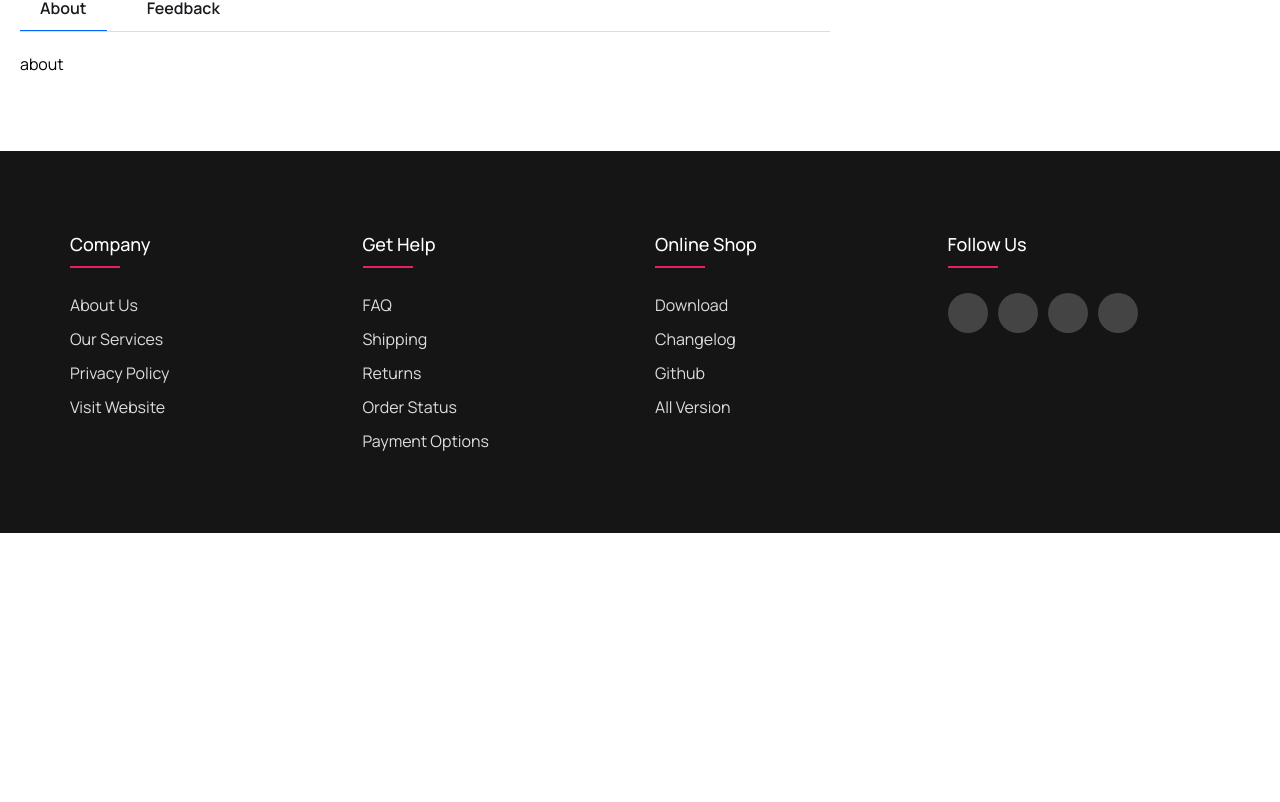
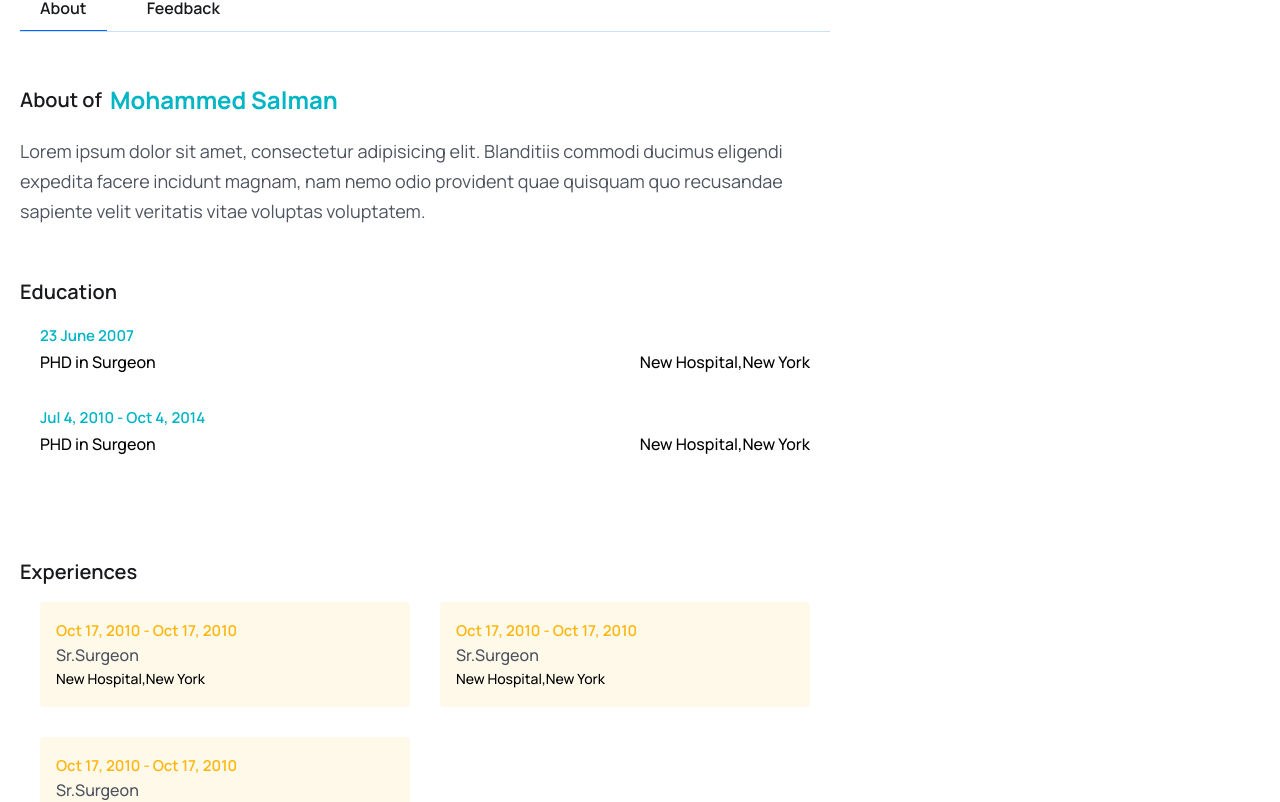
Before and after one commit to SalmanMohammed2001/Doctor_Appointement, a React (Vite) app: page /doctors/1 in a window 1280 px wide. Shown: the part 439-1241 px from the top of the page. Before the commit the page ends 972 px from the top, so only its background shows below. Built offline with nearby package versions, Linux system fonts and the light colour scheme.

Commit message:
doctor details

```diff
--- a/src/pages/Doctors/DoctorAbout.tsx
+++ b/src/pages/Doctors/DoctorAbout.tsx
@@ -1,9 +1,78 @@
+import {formateDate} from "../../utils/formateDate.ts";
 
 const DoctorAbout = () => {
+    // @ts-ignore
+    // @ts-ignore
+    // @ts-ignore
     return (
         <div>
 
-            <h1>about</h1>
+            <div>
+                <h3 className={"text-[20px] leading-[30px] text-headingColor font-semibold flex items-center gap-2"}>
+                    About of
+                    <span className={"text-irisBlueColor font-bold text-[24px] leading-9"}>Mohammed Salman</span>
+                </h3>
+
+                <p className={"text_para"}>Lorem ipsum dolor sit amet, consectetur adipisicing elit. Blanditiis commodi
+                    ducimus eligendi expedita
+                    facere incidunt magnam, nam nemo odio provident quae quisquam quo recusandae sapiente velit
+                    veritatis
+                    vitae voluptas voluptatem.</p>
+            </div>
+
+
+            <div className={"mt-14"}>
+                <h3 className={"text-[20px] leading-[20px] text-headingColor font-semibold"}>
+                    Education</h3>
+                <ul className={"pt-4 md:p-5"}>
+                    <li className={"flex flex-col sm:flex-row sm:justify-between sm:items-end md:gap-5 mb-[30px] "}>
+                        <div>
+                                <span className={"text-irisBlueColor text-[15px] leading-7 font-semibold"}>
+                                    23 June 2007 </span>
+                            <p className={"text-[16px leading-6 font-medium text-textColor]"}>PHD in Surgeon</p>
+                        </div>
+                        <p className={"text-[16px leading-6 font-medium text-textColor]"}>New Hospital,New York</p>
+                    </li>
+
+                    <li className={"flex flex-col sm:flex-row sm:justify-between sm:items-end md:gap-5 mb-[30px] "}>
+                        <div>
+                                <span className={"text-irisBlueColor text-[15px] leading-7 font-semibold"}>
+                                    {formateDate('07-04-2010')} -  {formateDate('10-04-2014')}</span>
+                            <p className={"text-[16px leading-6 font-medium text-textColor]"}>PHD in Surgeon</p>
+                        </div>
+                        <p className={"text-[16px leading-6 font-medium text-textColor]"}>New Hospital,New York</p>
+                    </li>
+                </ul>
+            </div>
+
+            <div className={"mt-14"}>
+                <h3 className={"text-[20px] leading-[20px] text-headingColor font-semibold"}>
+                    Experiences</h3>
+                <ul className={"grid sm:grid-cols-2 gap-[30px]  pt-4 md:p-5"}>
+                    <li className={"p-4 rounded bg-[#fff9ea]"}>
+                        <span className={"text-yellowColor text-[15px] leading-6 font-semibold"}>
+                            {formateDate("10-17-2010")} - {formateDate("10-17-2010")}
+                        </span>
+                        <p className={"text-[16px] leading-6 font-medium text-textColor"}>Sr.Surgeon</p>
+                        <p className={"text-[14px] leading-6 font-medium text-textColor]"}>New Hospital,New York</p>
+                    </li>
+                    <li className={"p-4 rounded bg-[#fff9ea]"}>
+                        <span className={"text-yellowColor text-[15px] leading-6 font-semibold"}>
+                            {formateDate("10-17-2010")} - {formateDate("10-17-2010")}
+                        </span>
+                        <p className={"text-[16px] leading-6 font-medium text-textColor"}>Sr.Surgeon</p>
+                        <p className={"text-[14px] leading-6 font-medium text-textColor]"}>New Hospital,New York</p>
+                    </li>
+                    <li className={"p-4 rounded bg-[#fff9ea]"}>
+                        <span className={"text-yellowColor text-[15px] leading-6 font-semibold"}>
+                            {formateDate("10-17-2010")} - {formateDate("10-17-2010")}
+                        </span>
+                        <p className={"text-[16px] leading-6 font-medium text-textColor"}>Sr.Surgeon</p>
+                        <p className={"text-[14px] leading-6 font-medium text-textColor]"}>New Hospital,New York</p>
+                    </li>
+
+                </ul>
+            </div>
 
         </div>
     );
--- a/src/pages/Doctors/DoctorsDetails.tsx
+++ b/src/pages/Doctors/DoctorsDetails.tsx
@@ -9,8 +9,8 @@ const DoctorsDetails = () => {
     const[tab,setTab]=useState('about')
     return (
         <section>
-            <div className="container">
-                <div className={"grid md:grid-cols-3 gap-[50px]"}>
+            <div className="container ">
+                <div className={"grid md:grid-cols-3 gap-[50px] "}>
                     <div className={"md:col-span-2"}>
                         <div className={"flex items-center gap-5"}>
                             <figure className={"max-w-[200px] max-h-[200px]"}>
@@ -37,13 +37,13 @@ const DoctorsDetails = () => {
                             </div>
                         </div>
 
-                        <div className={"mt-[50px] border-b border-solid border-[#0066ff34]"}>
+                        <div className={"mt-[50px] border-b border-solid border-[#0066ff34] "}>
                                 <button onClick={()=>setTab('about')} className={`${tab==='about' && "border-b border-solid border-primaryColor"}  py-2 px-5 mr-5 text-[16px] leading-7 text-headingColor font-semibold`}> About</button>
                                 <button onClick={()=>setTab('feedback')} className={`${tab==='feedback' && "border-b border-solid border-primaryColor"}  py-2 px-5 mr-5 text-[16px] leading-7 text-headingColor font-semibold`}> Feedback</button>
 
                         </div>
 
-                        <div className={"mt-5"}>
+                        <div className={"mt-[50px] "}>
                             {
                                 tab==='about' && <DoctorAbout/>
 
--- /dev/null
+++ b/src/utils/formateDate.ts
@@ -0,0 +1,6 @@
+
+export  const  formateDate=(date:any,config?:any)=>{
+    const  defaultOption={day:"numeric",month:"short",year:'numeric'}
+    const option=config ? config :defaultOption;
+    return new Date(date).toLocaleDateString('en-US',option)
+}
```
